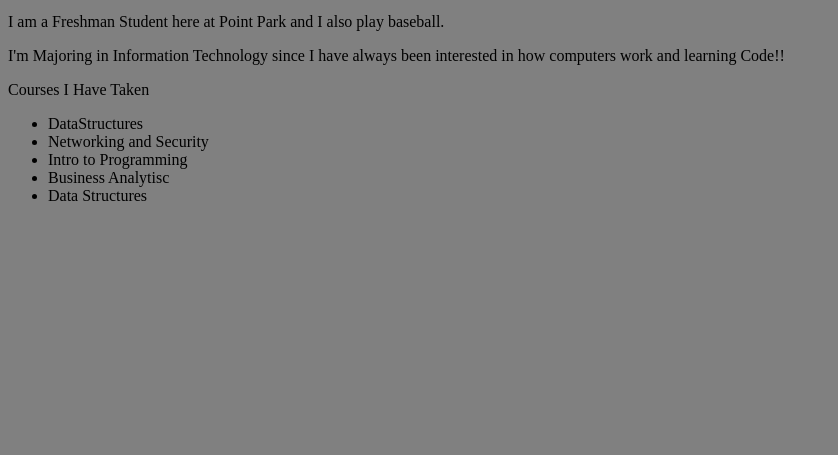
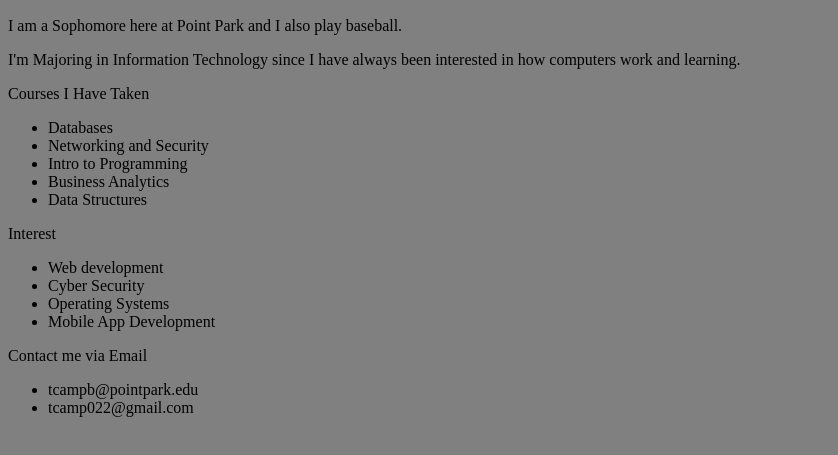
Before and after one commit to tcampbPPU/homepage, a plain HTML site: page index.html in a window 1280 px wide. Shown: the part 347-802 px from the top of the page, without its empty margins (0-838 px from the left). Drawn offline with Linux system fonts and the light colour scheme.

Commit message:
homeapge

```diff
--- a/index.html
+++ b/index.html
@@ -1,14 +1,14 @@
+<!doctype html>
 <html>
 <head>
-
 <meta charset="utf-8">
   <title>Tanner Campbell's homepage!</title>
 <style>
 body {
   background-color: grey;
 
+}
 
-}
 </style>
 <script>
 
@@ -17,22 +17,40 @@ body {
   <body>
     Hello World!
 <br> Thank you for visiting my website
-	<br>
+        <br>
 <img src="https://lh3.googleusercontent.com/-ltGjSzaj1Fc/AAAAAAAAAAI/AAAAAAAAAD8/1bQHpUSpiHU/s360-c-k-no/photo.jpg" alt="Tanner Campbell" height="300" width="300">
+
 <br>
-<p>I am a Freshman Student here at Point Park and I also play baseball.
-<p>I'm Majoring in Information Technology since I have always been interested in how computers work and learning Code!!
+<p>I am a Sophomore here at Point Park and I also play baseball.
+
+<p>I'm Majoring in Information Technology since I have always been interested in how computers work and learning.
+
   <p>Courses I Have Taken
+
     <ul>
-  <li>DataStructures</li>
+  <li>Databases</li>
   <li>Networking and Security</li>
   <li>Intro to Programming</li>
-  <li>Business Analytisc</li>
+  <li>Business Analytics</li>
   <li>Data Structures</li>
 </ul>
 
+<p>Interest
+
+ <ul>
+  <li>Web development </li>
+  <li>Cyber Security </li>
+  <li>Operating Systems </li>
+  <li>Mobile App Development </li>
+ </ul>
+
+<p>Contact me via Email
+
+<ul>
+  <li> tcampb@pointpark.edu </li>
+  <li> tcamp022@gmail.com</li>
+ </ul>
 <br>
-
 
   </body>
 </html>
```
